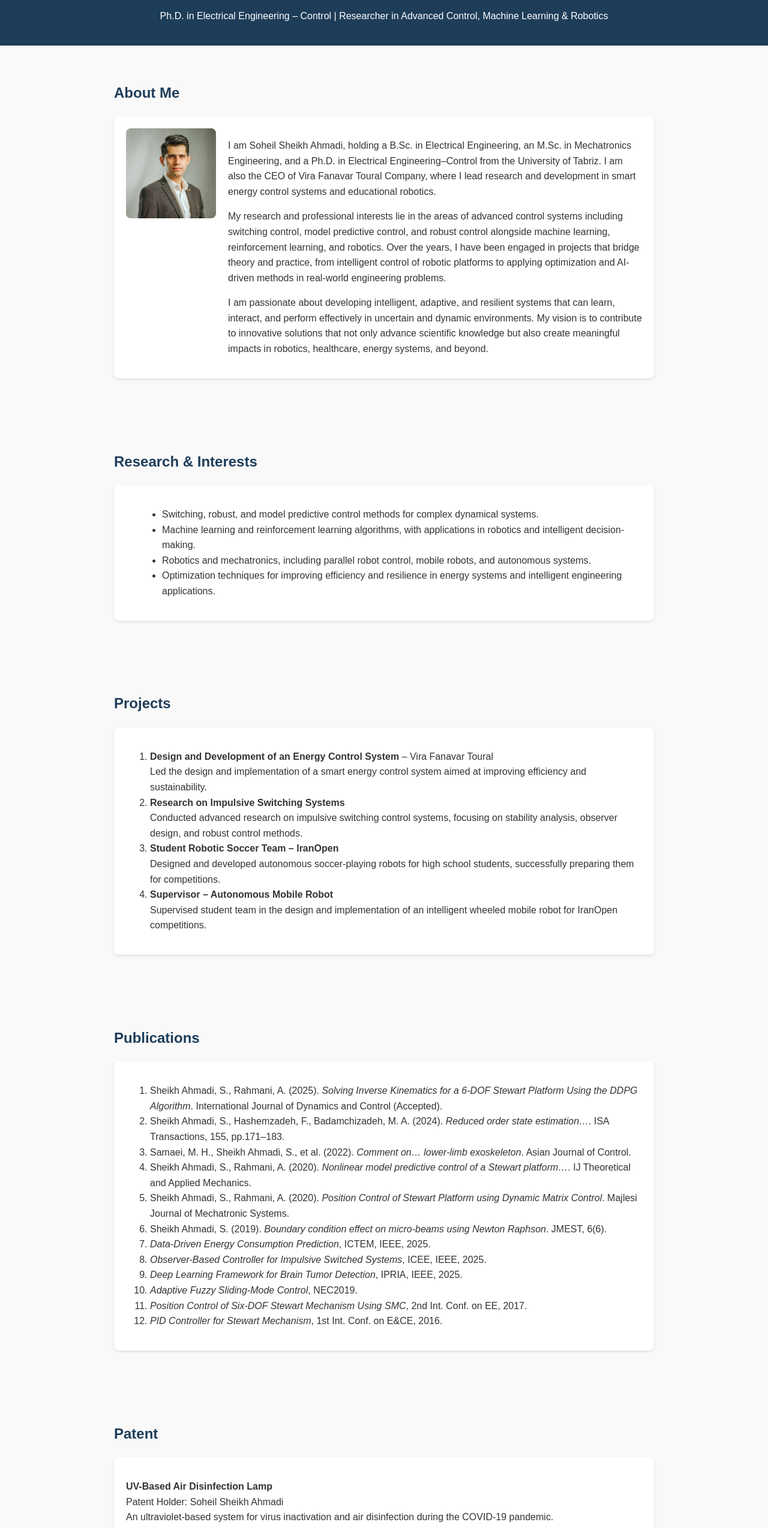
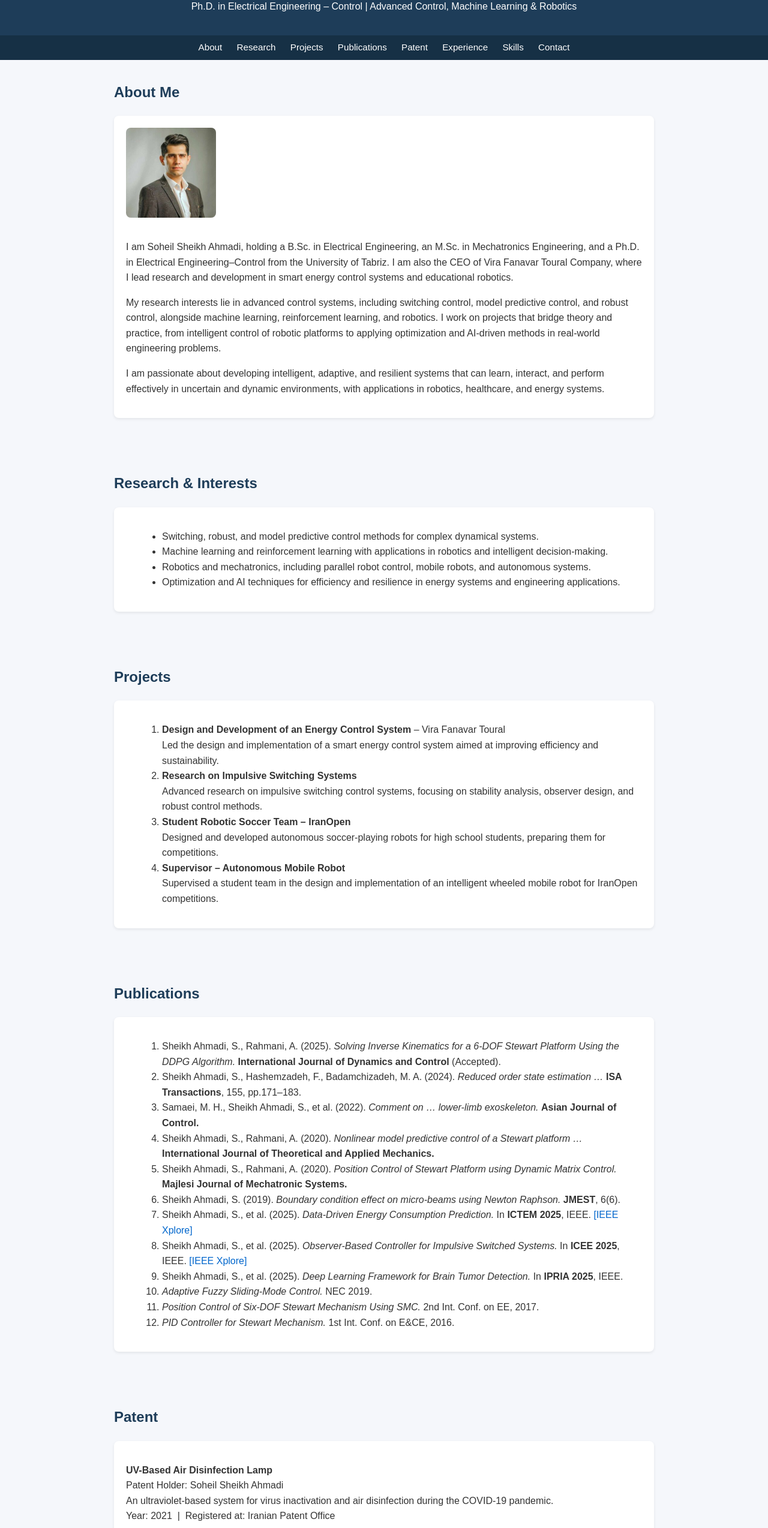
Before and after one commit to soheilsheikhahmadi/soheilsheikhahmadi.github.io, a plain HTML site: page index.html in a window 1280 px wide. Shown: the part 100-2648 px from the top of the page at 60% size. Drawn offline with Linux system fonts and the light colour scheme.

Commit message:
Update index.html

```diff
--- a/index.html
+++ b/index.html
@@ -5,124 +5,281 @@
   <meta name="viewport" content="width=device-width, initial-scale=1.0"/>
   <title>Soheil Sheikh Ahmadi - Personal Website</title>
   <style>
-    body { font-family: Arial, sans-serif; margin: 0; padding: 0; line-height: 1.6; background: #f9f9f9; color: #333; }
-    header { background: #1e3d59; color: white; padding: 20px; text-align: center; }
-    section { padding: 40px; max-width: 900px; margin: auto; }
-    h1, h2 { color: #1e3d59; }
-    ul { margin-left: 20px; }
-    .card { background: white; padding: 20px; margin: 20px 0; border-radius: 8px; box-shadow: 0 2px 5px rgba(0,0,0,0.1); }
+    body {
+      font-family: Arial, sans-serif;
+      margin: 0;
+      padding: 0;
+      line-height: 1.6;
+      background: #f5f7fb;
+      color: #333;
+    }
+    header {
+      background: #1e3d59;
+      color: white;
+      padding: 20px;
+      text-align: center;
+    }
+    header h1 { margin-bottom: 5px; }
+    header p { margin-top: 0; }
+
+    nav {
+      background: #163045;
+      color: #fff;
+      padding: 8px 0;
+      text-align: center;
+      font-size: 0.95rem;
+    }
+    nav a {
+      color: #fff;
+      margin: 0 10px;
+      text-decoration: none;
+    }
+    nav a:hover { text-decoration: underline; }
+
+    section {
+      padding: 35px 20px;
+      max-width: 900px;
+      margin: auto;
+    }
+    h2 { color: #1e3d59; margin-top: 0; }
+    ul, ol { margin-left: 20px; }
+
+    .card {
+      background: white;
+      padding: 20px;
+      margin: 20px 0;
+      border-radius: 8px;
+      box-shadow: 0 2px 5px rgba(0,0,0,0.08);
+    }
     a { color: #0066cc; text-decoration: none; }
     a:hover { text-decoration: underline; }
-    footer { text-align: center; padding: 20px; background: #1e3d59; color: white; margin-top: 40px; }
-    img.profile { width: 150px; border-radius: 8px; }
-    .about-container { display: flex; align-items: flex-start; gap: 20px; }
+    footer {
+      text-align: center;
+      padding: 20px;
+      background: #1e3d59;
+      color: white;
+      margin-top: 40px;
+      font-size: 0.9rem;
+    }
+    img.profile {
+      width: 150px;
+      border-radius: 8px;
+    }
+    .about-container {
+      display: flex;
+      align-items: flex-start;
+      gap: 20px;
+      flex-wrap: wrap;
+    }
+    @media (max-width: 600px) {
+      .about-container {
+        flex-direction: column;
+        align-items: center;
+        text-align: justify;
+      }
+      img.profile {
+        width: 130px;
+      }
+    }
   </style>
 </head>
 <body>
   <header>
     <h1>Soheil Sheikh Ahmadi</h1>
-    <p>Ph.D. in Electrical Engineering – Control | Researcher in Advanced Control, Machine Learning & Robotics</p>
+    <p>Ph.D. in Electrical Engineering – Control | Advanced Control, Machine Learning & Robotics</p>
   </header>
 
-  <section>
+  <nav>
+    <a href="#about">About</a>
+    <a href="#research">Research</a>
+    <a href="#projects">Projects</a>
+    <a href="#publications">Publications</a>
+    <a href="#patent">Patent</a>
+    <a href="#experience">Experience</a>
+    <a href="#skills">Skills</a>
+    <a href="#contact">Contact</a>
+  </nav>
+
+  <section id="about">
     <h2>About Me</h2>
     <div class="card about-container">
       <img src="profile.jpg" alt="Soheil Sheikh Ahmadi" class="profile">
       <div>
         <p>
-          I am Soheil Sheikh Ahmadi, holding a B.Sc. in Electrical Engineering, an M.Sc. in Mechatronics Engineering, and a Ph.D. in Electrical Engineering–Control from the University of Tabriz. I am also the CEO of Vira Fanavar Toural Company, where I lead research and development in smart energy control systems and educational robotics.
+          I am Soheil Sheikh Ahmadi, holding a B.Sc. in Electrical Engineering, an M.Sc. in Mechatronics Engineering,
+          and a Ph.D. in Electrical Engineering–Control from the University of Tabriz. I am also the CEO of Vira
+          Fanavar Toural Company, where I lead research and development in smart energy control systems
+          and educational robotics.
         </p>
         <p>
-          My research and professional interests lie in the areas of advanced control systems including switching control, model predictive control, and robust control alongside machine learning, reinforcement learning, and robotics. Over the years, I have been engaged in projects that bridge theory and practice, from intelligent control of robotic platforms to applying optimization and AI-driven methods in real-world engineering problems.
+          My research interests lie in advanced control systems, including switching control, model predictive control,
+          and robust control, alongside machine learning, reinforcement learning, and robotics. I work on projects that
+          bridge theory and practice, from intelligent control of robotic platforms to applying optimization and
+          AI-driven methods in real-world engineering problems.
         </p>
         <p>
-          I am passionate about developing intelligent, adaptive, and resilient systems that can learn, interact, and perform effectively in uncertain and dynamic environments. My vision is to contribute to innovative solutions that not only advance scientific knowledge but also create meaningful impacts in robotics, healthcare, energy systems, and beyond.
+          I am passionate about developing intelligent, adaptive, and resilient systems that can learn, interact,
+          and perform effectively in uncertain and dynamic environments, with applications in robotics, healthcare,
+          and energy systems.
         </p>
       </div>
     </div>
   </section>
 
-  <section>
+  <section id="research">
     <h2>Research & Interests</h2>
     <div class="card">
       <ul>
         <li>Switching, robust, and model predictive control methods for complex dynamical systems.</li>
-        <li>Machine learning and reinforcement learning algorithms, with applications in robotics and intelligent decision-making.</li>
+        <li>Machine learning and reinforcement learning with applications in robotics and intelligent decision-making.</li>
         <li>Robotics and mechatronics, including parallel robot control, mobile robots, and autonomous systems.</li>
-        <li>Optimization techniques for improving efficiency and resilience in energy systems and intelligent engineering applications.</li>
+        <li>Optimization and AI techniques for efficiency and resilience in energy systems and engineering applications.</li>
       </ul>
     </div>
   </section>
 
-  <section>
+  <section id="projects">
     <h2>Projects</h2>
     <div class="card">
       <ol>
-        <li><strong>Design and Development of an Energy Control System</strong> – Vira Fanavar Toural<br/>Led the design and implementation of a smart energy control system aimed at improving efficiency and sustainability.</li>
-        <li><strong>Research on Impulsive Switching Systems</strong><br/>Conducted advanced research on impulsive switching control systems, focusing on stability analysis, observer design, and robust control methods.</li>
-        <li><strong>Student Robotic Soccer Team – IranOpen</strong><br/>Designed and developed autonomous soccer-playing robots for high school students, successfully preparing them for competitions.</li>
-        <li><strong>Supervisor – Autonomous Mobile Robot</strong><br/>Supervised student team in the design and implementation of an intelligent wheeled mobile robot for IranOpen competitions.</li>
+        <li>
+          <strong>Design and Development of an Energy Control System</strong> – Vira Fanavar Toural<br/>
+          Led the design and implementation of a smart energy control system aimed at improving efficiency and sustainability.
+        </li>
+        <li>
+          <strong>Research on Impulsive Switching Systems</strong><br/>
+          Advanced research on impulsive switching control systems, focusing on stability analysis, observer design,
+          and robust control methods.
+        </li>
+        <li>
+          <strong>Student Robotic Soccer Team – IranOpen</strong><br/>
+          Designed and developed autonomous soccer-playing robots for high school students, preparing them for competitions.
+        </li>
+        <li>
+          <strong>Supervisor – Autonomous Mobile Robot</strong><br/>
+          Supervised a student team in the design and implementation of an intelligent wheeled mobile robot for IranOpen competitions.
+        </li>
       </ol>
     </div>
   </section>
 
-  <section>
+  <section id="publications">
     <h2>Publications</h2>
     <div class="card">
       <ol>
-        <li>Sheikh Ahmadi, S., Rahmani, A. (2025). <em>Solving Inverse Kinematics for a 6-DOF Stewart Platform Using the DDPG Algorithm</em>. International Journal of Dynamics and Control (Accepted).</li>
-        <li>Sheikh Ahmadi, S., Hashemzadeh, F., Badamchizadeh, M. A. (2024). <em>Reduced order state estimation…</em>. ISA Transactions, 155, pp.171–183.</li>
-        <li>Samaei, M. H., Sheikh Ahmadi, S., et al. (2022). <em>Comment on… lower-limb exoskeleton</em>. Asian Journal of Control.</li>
-        <li>Sheikh Ahmadi, S., Rahmani, A. (2020). <em>Nonlinear model predictive control of a Stewart platform…</em>. IJ Theoretical and Applied Mechanics.</li>
-        <li>Sheikh Ahmadi, S., Rahmani, A. (2020). <em>Position Control of Stewart Platform using Dynamic Matrix Control</em>. Majlesi Journal of Mechatronic Systems.</li>
-        <li>Sheikh Ahmadi, S. (2019). <em>Boundary condition effect on micro-beams using Newton Raphson</em>. JMEST, 6(6).</li>
-        <li><em>Data-Driven Energy Consumption Prediction</em>, ICTEM, IEEE, 2025.</li>
-        <li><em>Observer-Based Controller for Impulsive Switched Systems</em>, ICEE, IEEE, 2025.</li>
-        <li><em>Deep Learning Framework for Brain Tumor Detection</em>, IPRIA, IEEE, 2025.</li>
-        <li><em>Adaptive Fuzzy Sliding-Mode Control</em>, NEC2019.</li>
-        <li><em>Position Control of Six-DOF Stewart Mechanism Using SMC</em>, 2nd Int. Conf. on EE, 2017.</li>
-        <li><em>PID Controller for Stewart Mechanism</em>, 1st Int. Conf. on E&CE, 2016.</li>
+        <li>
+          Sheikh Ahmadi, S., Rahmani, A. (2025).
+          <em>Solving Inverse Kinematics for a 6-DOF Stewart Platform Using the DDPG Algorithm.</em>
+          <strong>International Journal of Dynamics and Control</strong> (Accepted).
+        </li>
+        <li>
+          Sheikh Ahmadi, S., Hashemzadeh, F., Badamchizadeh, M. A. (2024).
+          <em>Reduced order state estimation …</em>
+          <strong>ISA Transactions</strong>, 155, pp.171–183.
+        </li>
+        <li>
+          Samaei, M. H., Sheikh Ahmadi, S., et al. (2022).
+          <em>Comment on … lower-limb exoskeleton.</em>
+          <strong>Asian Journal of Control.</strong>
+        </li>
+        <li>
+          Sheikh Ahmadi, S., Rahmani, A. (2020).
+          <em>Nonlinear model predictive control of a Stewart platform …</em>
+          <strong>International Journal of Theoretical and Applied Mechanics.</strong>
+        </li>
+        <li>
+          Sheikh Ahmadi, S., Rahmani, A. (2020).
+          <em>Position Control of Stewart Platform using Dynamic Matrix Control.</em>
+          <strong>Majlesi Journal of Mechatronic Systems.</strong>
+        </li>
+        <li>
+          Sheikh Ahmadi, S. (2019).
+          <em>Boundary condition effect on micro-beams using Newton Raphson.</em>
+          <strong>JMEST</strong>, 6(6).
+        </li>
+
+        <!-- IEEE conference papers -->
+        <li>
+          Sheikh Ahmadi, S., et al. (2025).
+          <em>Data-Driven Energy Consumption Prediction.</em>
+          In <strong>ICTEM 2025</strong>, IEEE.
+          <a href="https://ieeexplore.ieee.org/document/11263754" target="_blank">[IEEE Xplore]</a>
+        </li>
+        <li>
+          Sheikh Ahmadi, S., et al. (2025).
+          <em>Observer-Based Controller for Impulsive Switched Systems.</em>
+          In <strong>ICEE 2025</strong>, IEEE.
+          <a href="https://ieeexplore.ieee.org/document/11213797" target="_blank">[IEEE Xplore]</a>
+        </li>
+        <li>
+          Sheikh Ahmadi, S., et al. (2025).
+          <em>Deep Learning Framework for Brain Tumor Detection.</em>
+          In <strong>IPRIA 2025</strong>, IEEE.
+        </li>
+        <li>
+          <em>Adaptive Fuzzy Sliding-Mode Control.</em> NEC 2019.
+        </li>
+        <li>
+          <em>Position Control of Six-DOF Stewart Mechanism Using SMC.</em>
+          2nd Int. Conf. on EE, 2017.
+        </li>
+        <li>
+          <em>PID Controller for Stewart Mechanism.</em>
+          1st Int. Conf. on E&CE, 2016.
+        </li>
       </ol>
     </div>
   </section>
 
-  <section>
+  <section id="patent">
     <h2>Patent</h2>
     <div class="card">
-      <p><strong>UV-Based Air Disinfection Lamp</strong><br/>Patent Holder: Soheil Sheikh Ahmadi<br/>An ultraviolet-based system for virus inactivation and air disinfection during the COVID-19 pandemic.<br/>Year: 2021 | Registered at: Iranian Patent Office</p>
+      <p>
+        <strong>UV-Based Air Disinfection Lamp</strong><br/>
+        Patent Holder: Soheil Sheikh Ahmadi<br/>
+        An ultraviolet-based system for virus inactivation and air disinfection during the COVID-19 pandemic.<br/>
+        Year: 2021 &nbsp;|&nbsp; Registered at: Iranian Patent Office
+      </p>
     </div>
   </section>
 
-  <section>
+  <section id="experience">
     <h2>Work Experience</h2>
     <div class="card">
       <ul>
-        <li>CEO & Board Member – Vira Fanavar Toural Co.</li>
-        <li>Adjunct Lecturer – University of Tabriz & Urmia University of Technology</li>
-        <li>Instructor – Robotics & Artificial Intelligence Courses</li>
+        <li>CEO &amp; Board Member – Vira Fanavar Toural Co.</li>
+        <li>Adjunct Lecturer – University of Tabriz &amp; Urmia University of Technology</li>
+        <li>Instructor – Robotics &amp; Artificial Intelligence Courses</li>
         <li>Physics Teacher – SAMPAD Schools, Tabriz</li>
       </ul>
     </div>
   </section>
 
-  <section>
+  <section id="skills">
     <h2>Skills</h2>
     <div class="card">
       <ul>
-        <li><strong>Programming & Tools:</strong> MATLAB, Python, C/C++, TensorFlow, ROS, Simulink</li>
-        <li><strong>Control & Automation:</strong> MPC, Fuzzy Control, Observer Design, PLC (Siemens)</li>
-        <li><strong>Robotics:</strong> Real-Time Control, ROS, Sensor Integration, OpenCV</li>
+        <li><strong>Programming &amp; Tools:</strong> MATLAB, Python, C/C++, TensorFlow, Keras, scikit-learn, ROS, Simulink</li>
+        <li><strong>Control &amp; Automation:</strong> MPC, Fuzzy Control, Sliding-Mode Control, Observer Design, PLC (Siemens)</li>
+        <li><strong>Robotics:</strong> Real-Time Control, ROS, Sensor Integration, Computer Vision (OpenCV)</li>
         <li><strong>Embedded Systems:</strong> Arduino, Raspberry Pi, STM32</li>
-        <li><strong>Other:</strong> LaTeX, Linux, PCB Design (Altium, Proteus)</li>
+        <li><strong>Other:</strong> LaTeX, Linux, PCB Design (Altium, Proteus, Multisim)</li>
       </ul>
     </div>
   </section>
 
-  <section>
+  <section id="contact">
     <h2>Contact</h2>
     <div class="card">
-      <p><strong>Email:</strong> <a href="mailto:Soheil.sheikhahmadi@tabrizu.ac.ir">Soheil.sheikhahmadi@tabrizu.ac.ir</a><br/>
-      <strong>LinkedIn:</strong> <a href="https://www.linkedin.com/in/soheil-sheikh-ahmadi-777b8b2a1/" target="_blank">LinkedIn Profile</a></p>
+      <p>
+        <strong>Email:</strong>
+        <a href="mailto:Soheil.sheikhahmadi@tabrizu.ac.ir">Soheil.sheikhahmadi@tabrizu.ac.ir</a><br/>
+        <strong>LinkedIn:</strong>
+        <a href="https://www.linkedin.com/in/soheil-sheikh-ahmadi-777b8b2a1/" target="_blank">LinkedIn Profile</a><br/>
+        <strong>Google Scholar:</strong>
+        <!-- لینک پروفایل خودت را اینجا بگذار -->
+        <a href="#" target="_blank">Google Scholar Profile</a>
+      </p>
     </div>
   </section>
 
```
